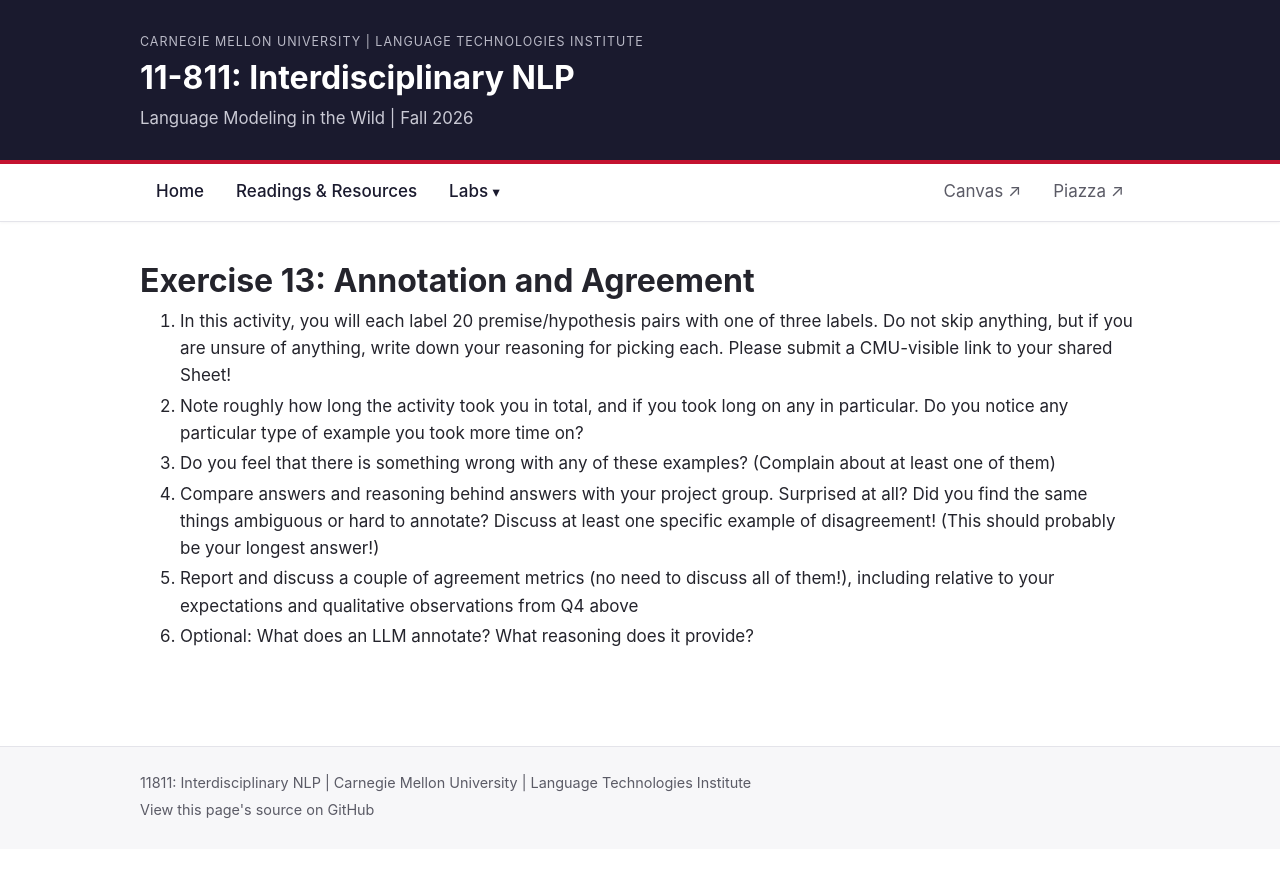
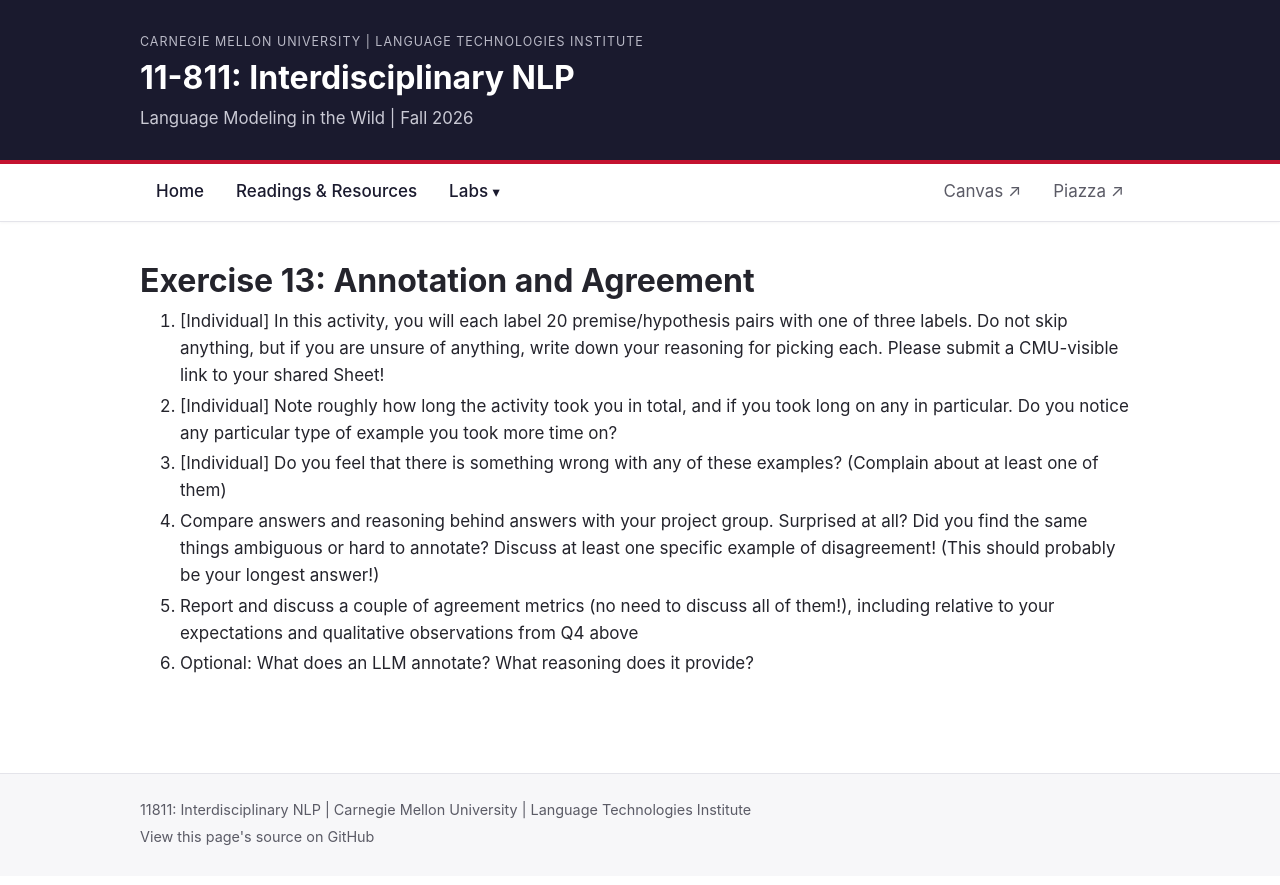
Before and after one commit to clarana/NLPintheWild, a Jekyll site: the page built from exercise-13.md, in a window 1280 px wide. Shown: the top 885 px of the page. Built offline with Jekyll 4.4.1, drawn with Linux system fonts in a browser that asks for light colours.

Commit message:
Exercise 13: mark Q1-3 as individual
Co-Authored-By: Claude Opus 5.5 (1M context) <noreply@anthropic.com>
Claude-Session: https://claude.ai/code/session_01W8PrzfDnxANqFZXbNgZEA9

```diff
--- a/exercise-13.md
+++ b/exercise-13.md
@@ -6,9 +6,9 @@ permalink: /exercise-13/
 
 # Exercise 13: Annotation and Agreement
 
-1. In this activity, you will each label 20 premise/hypothesis pairs with one of three labels. Do not skip anything, but if you are unsure of anything, write down your reasoning for picking each. Please submit a CMU-visible link to your shared Sheet!
-2. Note roughly how long the activity took you in total, and if you took long on any in particular. Do you notice any particular type of example you took more time on?
-3. Do you feel that there is something wrong with any of these examples? (Complain about at least one of them)
+1. [Individual] In this activity, you will each label 20 premise/hypothesis pairs with one of three labels. Do not skip anything, but if you are unsure of anything, write down your reasoning for picking each. Please submit a CMU-visible link to your shared Sheet!
+2. [Individual] Note roughly how long the activity took you in total, and if you took long on any in particular. Do you notice any particular type of example you took more time on?
+3. [Individual] Do you feel that there is something wrong with any of these examples? (Complain about at least one of them)
 4. Compare answers and reasoning behind answers with your project group. Surprised at all? Did you find the same things ambiguous or hard to annotate? Discuss at least one specific example of disagreement! (This should probably be your longest answer!)
 5. Report and discuss a couple of agreement metrics (no need to discuss all of them!), including relative to your expectations and qualitative observations from Q4 above
 6. Optional: What does an LLM annotate? What reasoning does it provide?
```
